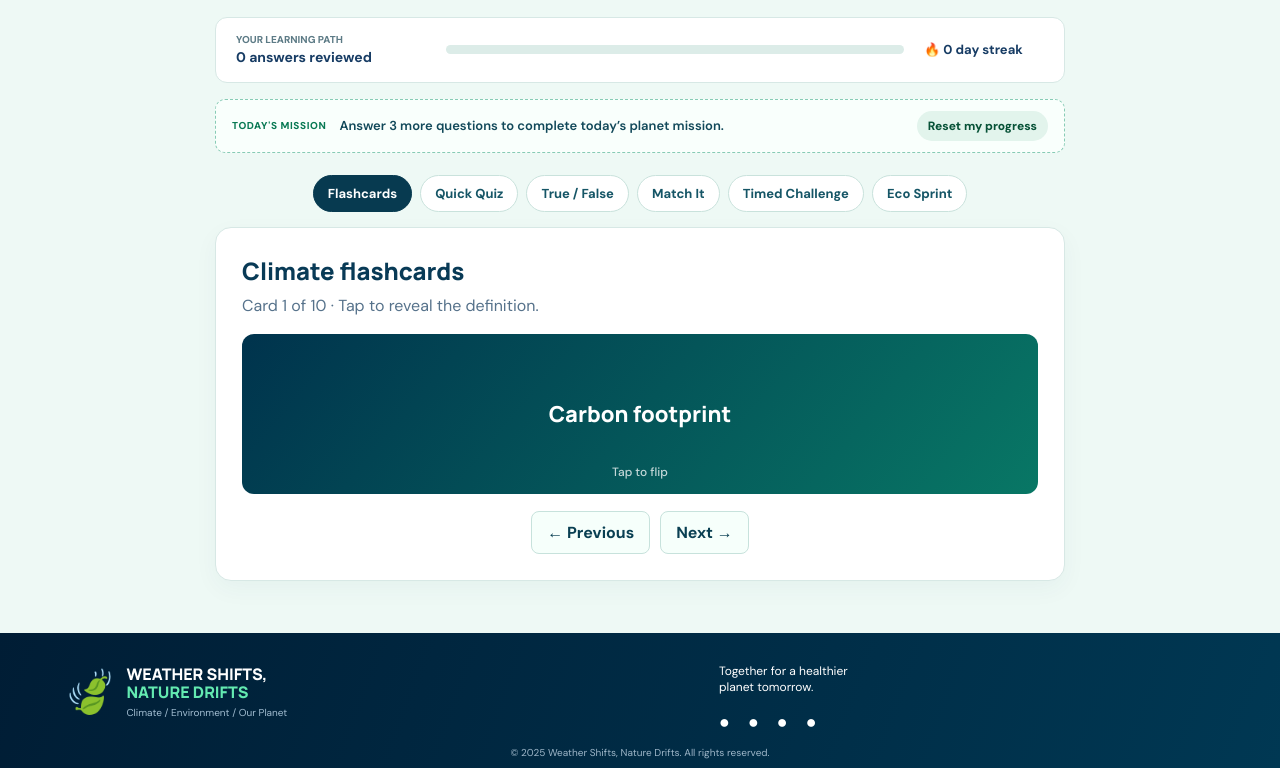
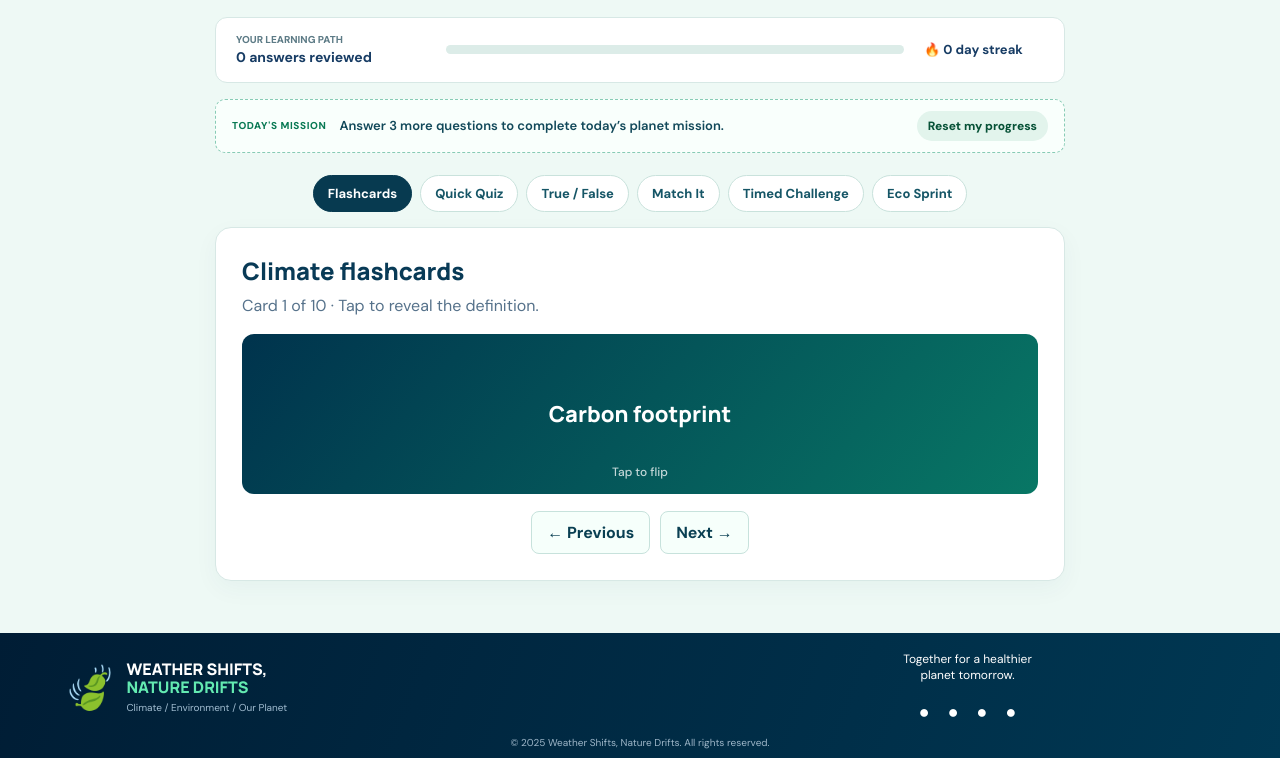
Before and after one commit to AJAJAPUY/weather-shifts-nature-drifts, a plain HTML site: page index.html in a window 1280 px wide. Shown: the part 1190-1958 px from the top of the page. Drawn offline with Linux system fonts and the light colour scheme.

Commit message:
Center footer message

```diff
--- a/footer-layout.css
+++ b/footer-layout.css
@@ -1,3 +1,6 @@
 .site-footer{grid-template-columns:1.25fr 1fr}
+.footer-message{justify-self:center;text-align:center}
+.footer-message p{margin:0 0 14px;line-height:1.35}
+.footer-message .socials{text-align:center}
 @media(max-width:800px){.site-footer{grid-template-columns:1fr 1fr}}
 @media(max-width:540px){.site-footer{grid-template-columns:1fr}}
--- a/index.html
+++ b/index.html
@@ -52,7 +52,7 @@
     </section>
   </main>
 
-  <footer id="about" class="site-footer"><div class="footer-brand"><span class="mark">🍃</span><div><b>WEATHER SHIFTS,<br /><em>NATURE DRIFTS</em></b><small>Climate / Environment / Our Planet</small></div></div><div><p>Together for a healthier<br />planet tomorrow.</p><div class="socials">●　●　●　●</div></div><small class="copyright">© 2025 Weather Shifts, Nature Drifts. All rights reserved.</small></footer>
+  <footer id="about" class="site-footer"><div class="footer-brand"><span class="mark">🍃</span><div><b>WEATHER SHIFTS,<br /><em>NATURE DRIFTS</em></b><small>Climate / Environment / Our Planet</small></div></div><div class="footer-message"><p>Together for a healthier<br />planet tomorrow.</p><div class="socials">●　●　●　●</div></div><small class="copyright">© 2025 Weather Shifts, Nature Drifts. All rights reserved.</small></footer>
   <script src="script.js"></script>
   <script src="game-plus.js"></script>
   <script src="theme.js"></script>
```
